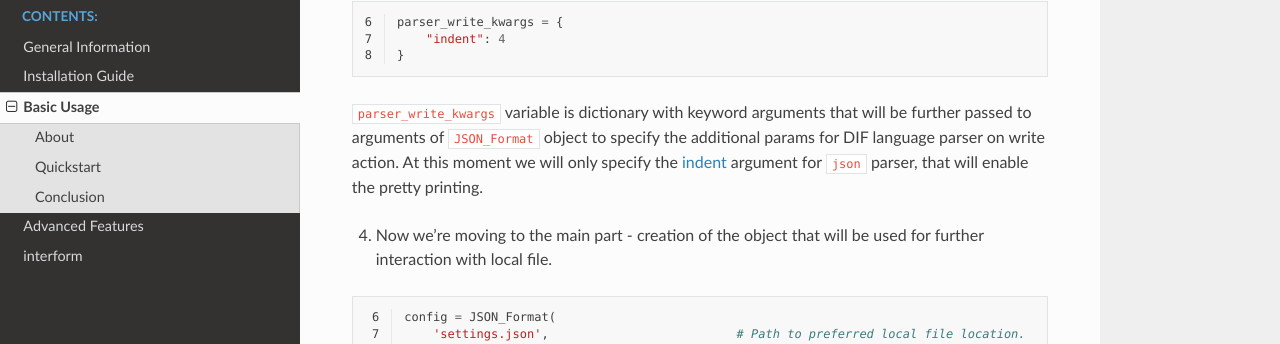
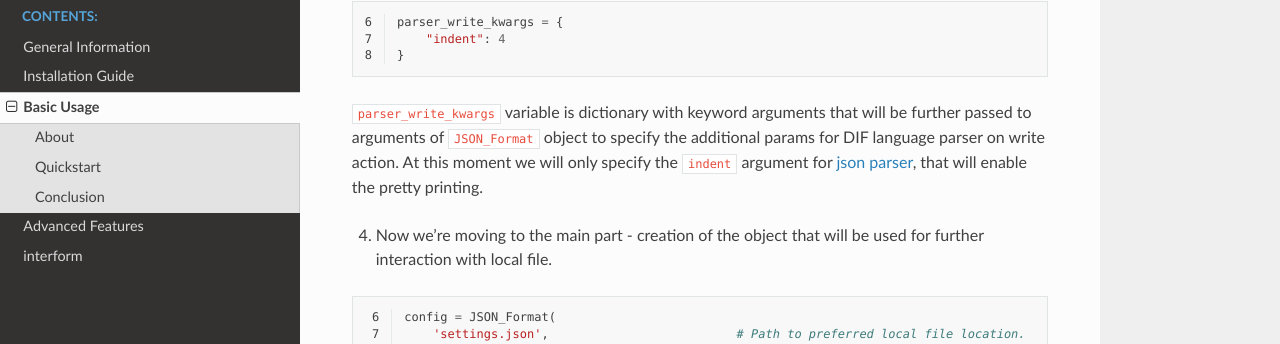
Before and after one commit to maximilionus/interform, a Sphinx documentation site: the page built from docs/guide_basic_usage.rst, in a window 1280 px wide and 900 px high, scrolled down 989 px. Shown: the part 105-449 px from the top of the window. Built offline with Sphinx 7.4.7 and the Read the Docs theme 2.0.0, drawn with Linux system fonts in a browser that asks for light colours; the version number could not be read and is left out; part of the change alters nothing that is shown.

```diff
--- a/docs/guide_basic_usage.rst
+++ b/docs/guide_basic_usage.rst
@@ -47,7 +47,7 @@ Quickstart
         "indent": 4
     }
 
-``parser_write_kwargs`` variable is dictionary with keyword arguments that will be further passed to arguments of ``JSON_Format`` object to specify the additional params for DIF language parser on write action. At this moment we will only specify the `indent <parser_write_kwargs>`__ argument for ``json`` parser, that will enable the pretty printing.
+``parser_write_kwargs`` variable is dictionary with keyword arguments that will be further passed to arguments of ``JSON_Format`` object to specify the additional params for DIF language parser on write action. At this moment we will only specify the ``indent`` argument for `json parser <https://docs.python.org/3/library/json.html>`__, that will enable the pretty printing.
 
 4. Now we're moving to the main part - creation of the object that will be used for further interaction with local file.
 
```
